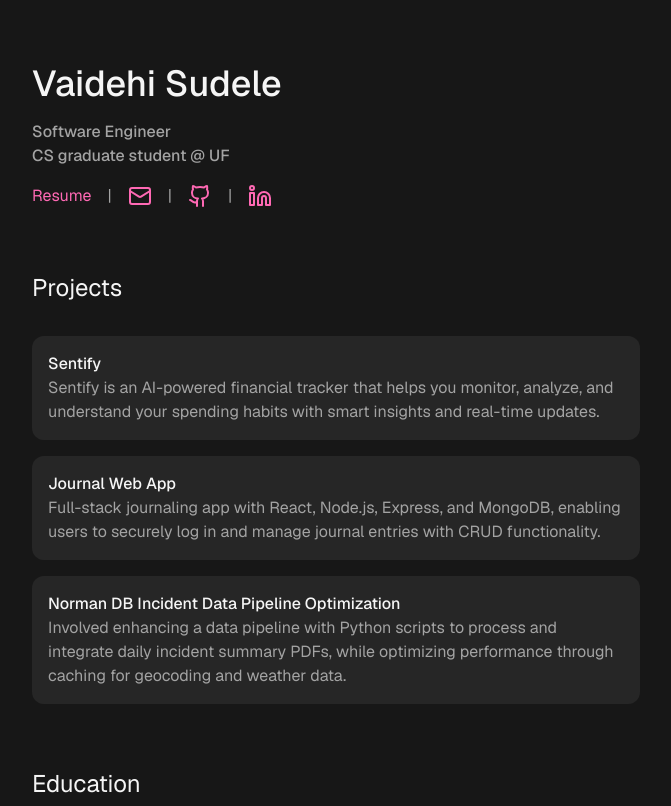
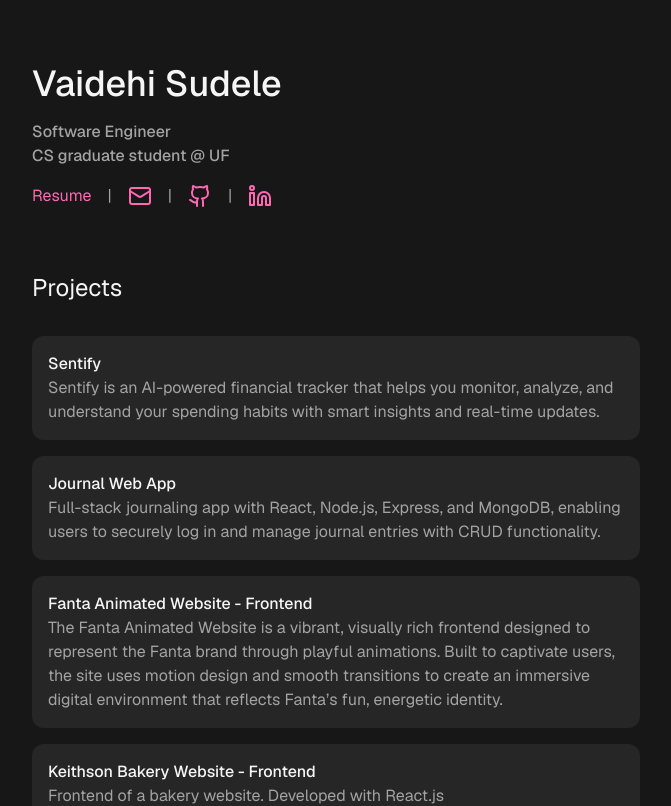
Before and after one commit to vsudele15/Vaidehi-portfolio, a Next.js app: page / in a window 1280 px wide. Shown: the top 806 px of the page, without its empty margins (304-975 px from the left). Built offline with nearby package versions, Linux system fonts and the light colour scheme.

Commit message:
added new projects

```diff
--- a/app/components/Projects.tsx
+++ b/app/components/Projects.tsx
@@ -13,10 +13,16 @@ const PROJECTS = [
     href: "https://github.com/vsudele15/Journal-app",
   },
   {
-    title: "Norman DB Incident Data Pipeline Optimization",
+    title: "Fanta Animated Website - Frontend",
     description:
-      "Involved enhancing a data pipeline with Python scripts to process and integrate daily incident summary PDFs, while optimizing performance through caching for geocoding and weather data.",
-    href: "https://github.com/vsudele15/cis6930sp24-assignment0",
+      "The Fanta Animated Website is a vibrant, visually rich frontend designed to represent the Fanta brand through playful animations. Built to captivate users, the site uses motion design and smooth transitions to create an immersive digital environment that reflects Fanta’s fun, energetic identity.",
+    href: "https://wanta-fanta.vercel.app/",
+  },
+  {
+    title: "Keithson Bakery Website - Frontend",
+    description:
+      "Frontend of a bakery website. Developed with React.js",
+    href: "https://keithston-bakery.vercel.app/",
   },
 ];
 
```
